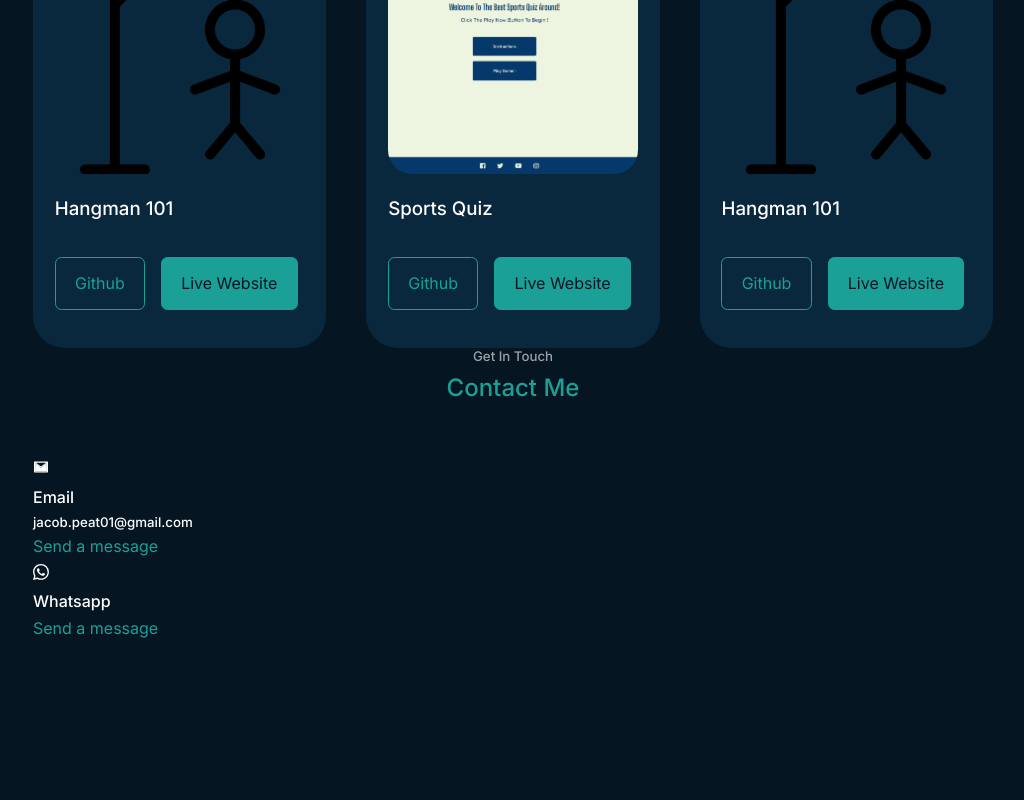
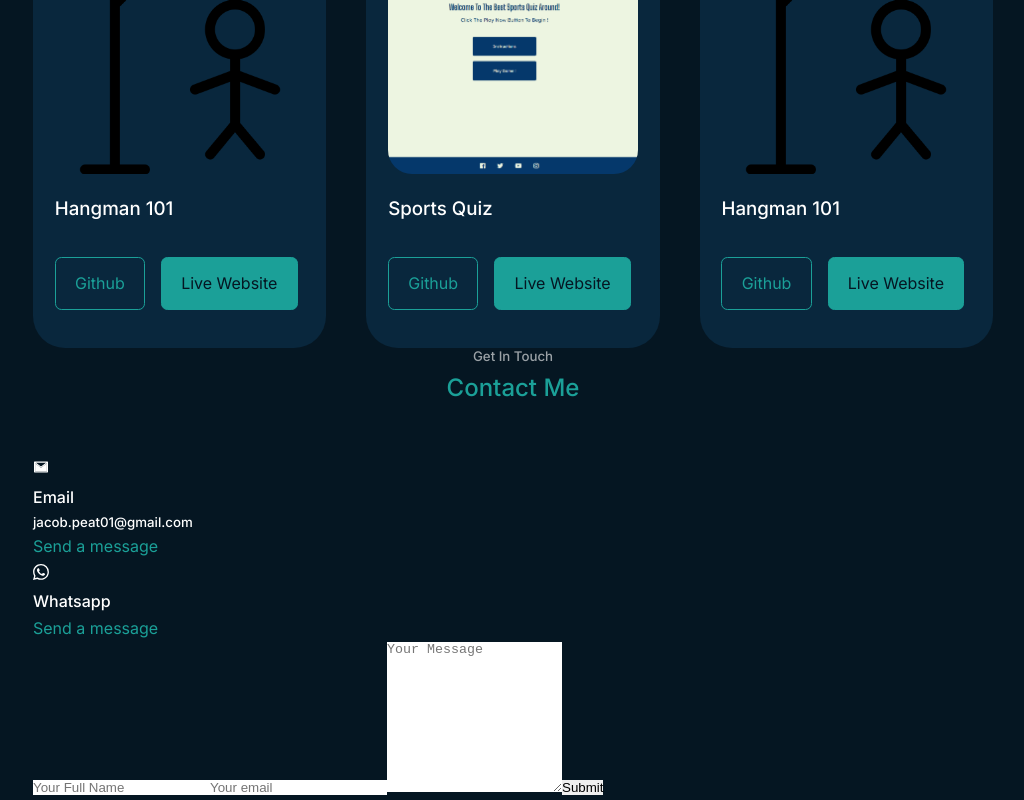
Before and after one commit to jjconway23/react-portfolio, a React (Create React App) app: page / in a window 1280 px wide. Shown: the part 1639-2439 px from the top of the page, without its empty margins (127-1151 px from the left). Before the commit the page ends 2384 px from the top, so only its background shows below. Built offline with nearby package versions, Linux system fonts and the light colour scheme.

Commit message:
Add form jsx element and relevant children elements

```diff
--- a/src/components/contact/Contact.jsx
+++ b/src/components/contact/Contact.jsx
@@ -23,6 +23,12 @@ const Contact = () => {
                 <a href="https://api.whatsapp.com/send?phone+447538521490" target="_blank">Send a message</a>
             </article>
           </div>
+          <form action="">
+            <input type="text" name="name" id="" placeholder='Your Full Name' required/>
+            <input type="email" name="email" placeholder="Your email" id="" />
+            <textarea name="message" id=""rows="10" placeholder="Your Message"required></textarea>
+            <button clasName="btn btn-primary"type="submit">Submit</button>
+          </form>
         </div>
 
     </section>
```
